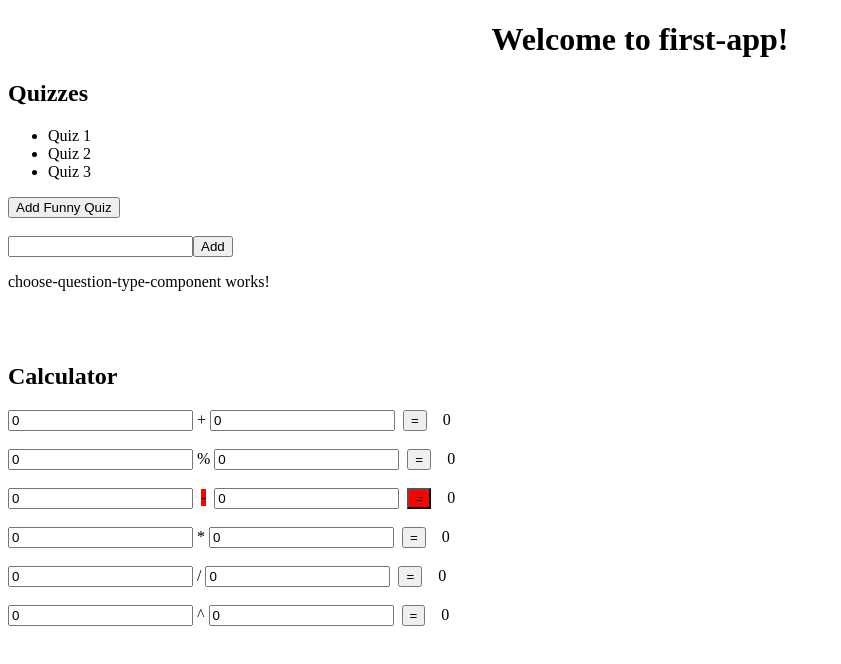
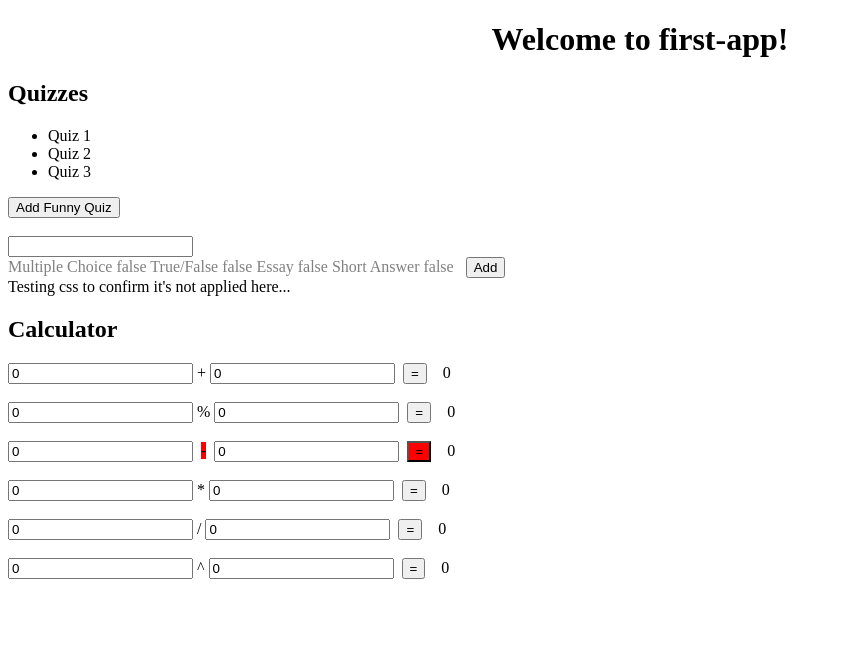
Before and after one commit to 2018-summer-mjs/first-app, an Angular app: page / in a window 1280 px wide. Shown: the top 664 px of the page, without its empty margins (0-841 px from the left). Built offline with nearby package versions, Linux system fonts and the light colour scheme.

Commit message:
addition of question type lists

```diff
--- a/src/app/app.component.html
+++ b/src/app/app.component.html
@@ -16,15 +16,13 @@
 <br>
 <br>
 <input type="text" [(ngModel)]="newQuizName">
+&nbsp;
+<app-choose-question-type-component></app-choose-question-type-component>
+&nbsp;
 <button (click)="addQuiz()">Add</button>
-
-<app-choose-question-type-component></app-choose-question-type-component>
-
-
 <br>
+<span>Testing css to confirm it's not applied here...</span>
 <br/>
-
-
 <h2>Calculator</h2>
 <div>
   <input type="number" [(ngModel)]="addNumberOne">
--- a/src/app/choose-question-type-component/choose-question-type-component.component.css
+++ b/src/app/choose-question-type-component/choose-question-type-component.component.css
@@ -0,0 +1,3 @@
+span{
+    color: gray;
+}
--- a/src/app/choose-question-type-component/choose-question-type-component.component.html
+++ b/src/app/choose-question-type-component/choose-question-type-component.component.html
@@ -1,3 +1,4 @@
-<p>
-  choose-question-type-component works!
-</p>
+<br>
+<span *ngFor="let qt of questionTypes">{{ qt.name }} {{ qt.checked }}
+
+</span>
--- a/src/app/choose-question-type-component/choose-question-type-component.component.ts
+++ b/src/app/choose-question-type-component/choose-question-type-component.component.ts
@@ -1,4 +1,10 @@
 import { Component, OnInit } from '@angular/core';
+import { QuestionTypeService } from '../question-type.service';
+
+interface QuestionTypeDisplay {
+  name: string;
+  checked: boolean;
+}
 
 @Component({
   selector: 'app-choose-question-type-component',
@@ -7,9 +13,16 @@ import { Component, OnInit } from '@angular/core';
 })
 export class ChooseQuestionTypeComponentComponent implements OnInit {
 
-  constructor() { }
+  constructor(private qtSvc: QuestionTypeService) { }
 
+  //view model properties...
+public questionTypes: QuestionTypeDisplay[];
+
+  //life cycle hook.
   ngOnInit() {
+
+    this.questionTypes= this.qtSvc.getAvailableQuestionTypes().map(x => ({name: x, checked: false}));
+
   }
 
 }
--- a/src/app/question-type.service.ts
+++ b/src/app/question-type.service.ts
@@ -6,4 +6,13 @@ import { Injectable } from '@angular/core';
 export class QuestionTypeService {
 
   constructor() { }
+
+  public getAvailableQuestionTypes(){
+    return [
+      "Multiple Choice"
+      , "True/False"
+      , "Essay"
+      , "Short Answer"
+    ];
+  }
 }
```
